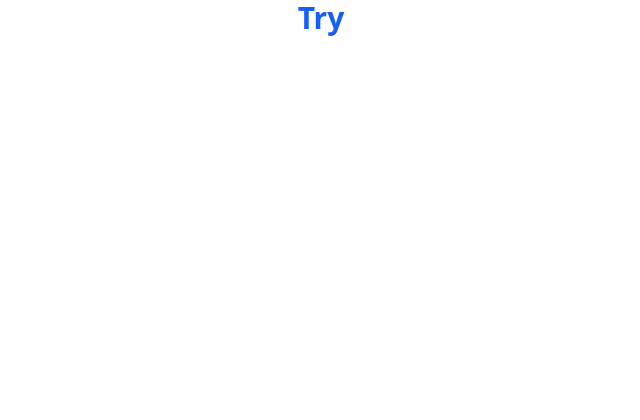
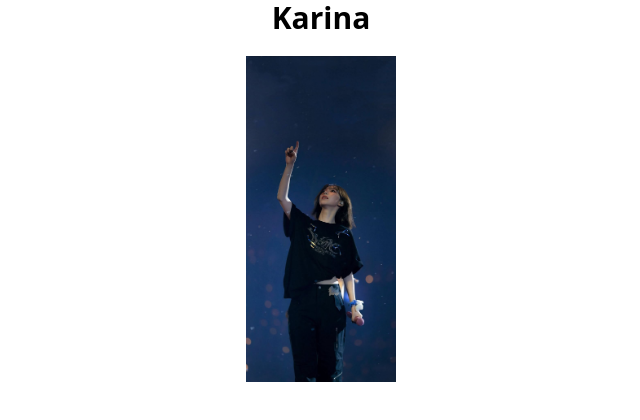
Before and after one commit to Framzy/Web-Portofolio-Profile, a React (Vite) app: page / in a window 1280 px wide. Shown: the top 420 px of the page, without its empty margins (319-959 px from the left). Built offline with nearby package versions, Linux system fonts and the light colour scheme.

Commit message:
add image and create styles

```diff
--- a/src/main.tsx
+++ b/src/main.tsx
@@ -1,6 +1,6 @@
 import { StrictMode } from 'react'
 import { createRoot } from 'react-dom/client'
-import './index.css'
+import './styles/index.css'
 import TryComponent from './tryComponent.tsx'
 
 createRoot(document.getElementById('root')!).render(
--- a/src/tryComponent.tsx
+++ b/src/tryComponent.tsx
@@ -3,7 +3,8 @@ import React from 'react';
 function tryComponent() {
     return(
         <>
-            <h1 className="text-3xl text-center font-bold text-blue-600">Try</h1>
+            <h1 className="text-3xl text-center font-bold text-color-">Karina</h1>
+            <img className="mx-auto mt-5" src="/images/karina_1.jpg" alt="karina image" width={150}/>
         </>
     )
 }
```
Also changed, not shown: public/images/karina_1.jpg (added), src/styles/index.css (renamed from src/index.css).
